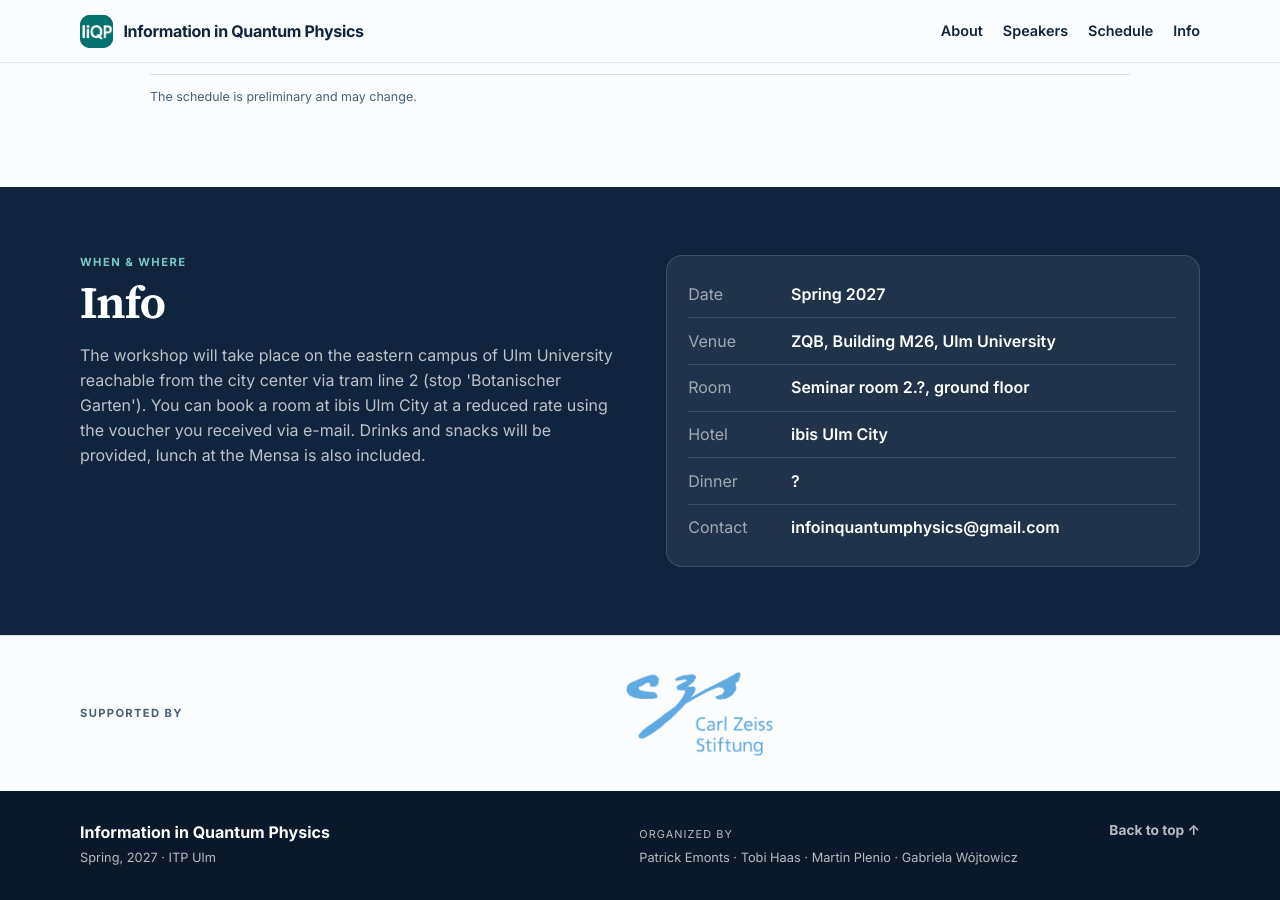
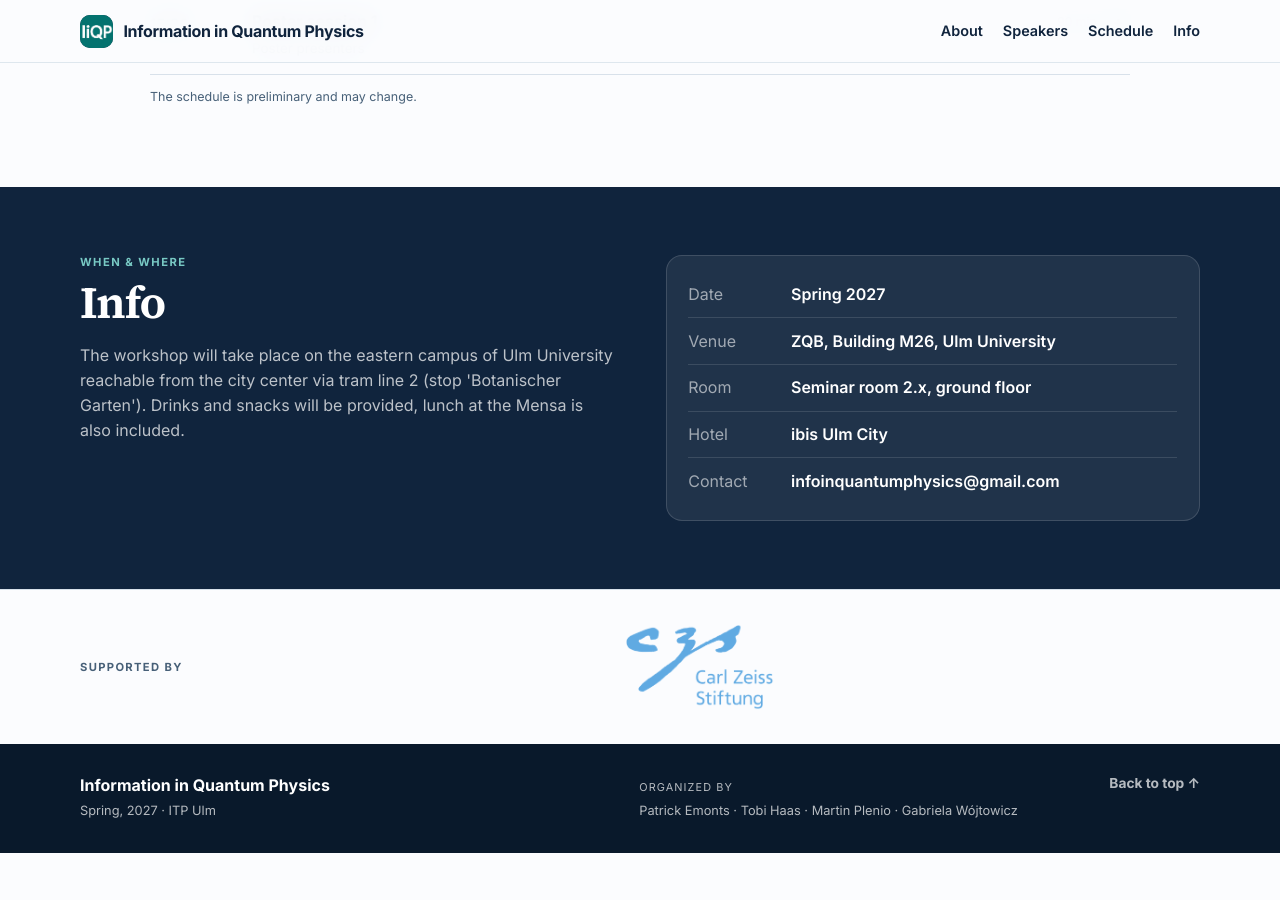
Before and after one commit to Tobi-Haas/iiqp, a Jekyll site: the page built from index.md, in a window 1280 px wide and 900 px high, scrolled down 2477 px. Built offline with Jekyll 4.4.1, drawn with Linux system fonts in a browser that asks for light colours; after the commit the page ends 3330 px from its top, so only the background shows below that.

Commit message:
Update venue.html

```diff
--- a/_includes/venue.html
+++ b/_includes/venue.html
@@ -3,14 +3,14 @@
     <div>
       <p class="section-kicker">When &amp; where</p>
       <h2>Info</h2>
-      <p class="venue-intro">The workshop will take place on the eastern campus of Ulm University reachable from the city center via tram line 2 (stop <a href="https://maps.app.goo.gl/rCHfQKLxDtiaZ6i79" target="_blank">'Botanischer Garten'</a>). You can book a room at ibis Ulm City at a reduced rate using the voucher you received via e-mail. Drinks and snacks will be provided, lunch at the <a href="https://sw-ulm-spl51.maxmanager.xyz/index.php?locationId=1&lang=en" target="_blank">Mensa</a> is also included.</p>
+      <p class="venue-intro">The workshop will take place on the eastern campus of Ulm University reachable from the city center via tram line 2 (stop <a href="https://maps.app.goo.gl/rCHfQKLxDtiaZ6i79" target="_blank">'Botanischer Garten'</a>). Drinks and snacks will be provided, lunch at the <a href="https://sw-ulm-spl51.maxmanager.xyz/index.php?locationId=1&lang=en" target="_blank">Mensa</a> is also included.</p>
     </div>
     <dl class="details-card">
       <div><dt>Date</dt><dd>Spring 2027</dd></div>
       <div><dt>Venue</dt><dd><a href="https://maps.app.goo.gl/ENgUeYL3vKQjDW8z9" target="_blank">ZQB, Building M26, Ulm University</a></dd></div>
-      <div><dt>Room</dt><dd>Seminar room 2.?, ground floor</dd></div>
+      <div><dt>Room</dt><dd>Seminar room 2.x, ground floor</dd></div>
       <div><dt>Hotel</dt><dd><a href="https://all.accor.com/booking/en/ibis/hotel/0800?destination=ulm-germany&compositions=1&dateIn=2026-07-21&dateOut=2026-07-22&nights=1&hideWDR=false&accessibleRoom=false" target="_blank">ibis Ulm City</a></dd></div>
-      <div><dt>Dinner</dt><dd><a href="" target="_blank">?</a></dd></div>
+      <!--<div><dt>Dinner</dt><dd><a href="" target="_blank">?</a></dd></div>-->
       <div><dt>Contact</dt><dd><a href="mailto:infoinquantumphysics@gmail.com">infoinquantumphysics@gmail.com</a></dd></div>
     </dl>
   </div>
```
